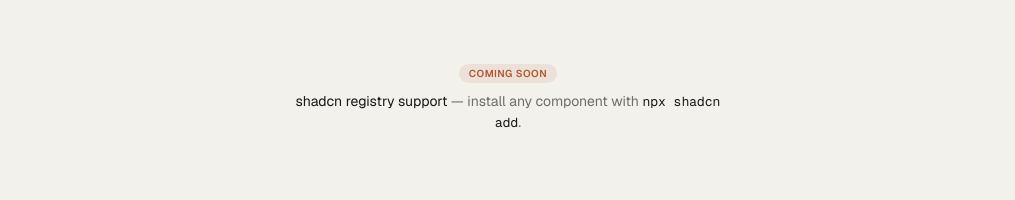
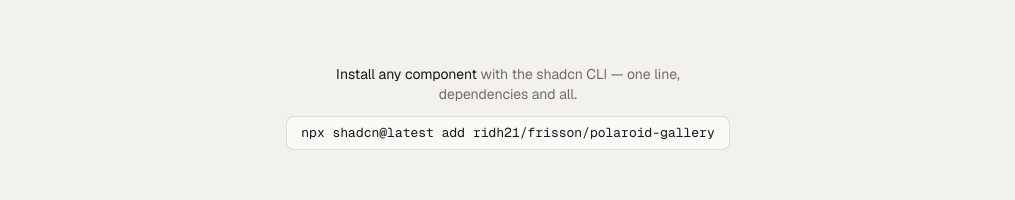
Before and after one commit to ridh21/frisson, a Next.js app: page / in a window 1280 px wide. Shown: the part 1131-1331 px from the top of the page, without its empty margins (132-1147 px from the left). Built offline with nearby package versions, Linux system fonts and the light colour scheme.

Commit message:
feat: update sidebar with shadcn registry link and enhance home component description

```diff
--- a/src/app/page.tsx
+++ b/src/app/page.tsx
@@ -1,6 +1,6 @@
 import Link from "next/link";
 import PolaroidGallery from "@/components/PolaroidGallery";
-import { firstSlug, registry } from "@/registry";
+import { firstSlug, registry, REGISTRY_NAMESPACE } from "@/registry";
 import { ThemeToggle } from "@/components/site/ThemeToggle";
 
 const GITHUB_URL = "https://github.com/ridh21/frisson";
@@ -74,18 +74,14 @@
         </p>
       </section>
 
-      <section className="mt-16 flex flex-col items-center gap-2 text-center">
-        <span className="rounded-full bg-[var(--accent)]/10 px-2.5 py-0.5 text-[10px] font-semibold uppercase tracking-wider text-[var(--accent)]">
-          Coming soon
-        </span>
+      <section className="mt-16 flex flex-col items-center gap-3 text-center">
         <p className="max-w-[46ch] text-sm text-[var(--muted)]">
-          <span className="text-[var(--ink)]">shadcn registry support</span> —
-          install any component with{" "}
-          <code className="font-mono text-[13px] text-[var(--ink)]">
-            npx shadcn add
-          </code>
-          .
+          <span className="text-[var(--ink)]">Install any component</span> with
+          the shadcn CLI — one line, dependencies and all.
         </p>
+        <code className="rounded-lg border border-[var(--line)] bg-[var(--panel)] px-3.5 py-1.5 font-mono text-[13px] text-[var(--ink)]">
+          npx shadcn@latest add {REGISTRY_NAMESPACE}/{firstSlug}
+        </code>
       </section>
 
       <footer className="mt-auto pt-24 text-xs text-[var(--muted)]">
--- a/src/components/site/Sidebar.tsx
+++ b/src/components/site/Sidebar.tsx
@@ -52,10 +52,15 @@
       </nav>
 
       <div className="mt-auto hidden flex-col gap-2 text-xs text-[var(--muted)] sm:flex">
-        <span className="inline-flex w-fit items-center gap-1.5 rounded-full border border-dashed border-[var(--line)] px-2 py-0.5">
+        <a
+          href="https://ui.shadcn.com/docs/registry/github"
+          target="_blank"
+          rel="noopener noreferrer"
+          className="inline-flex w-fit items-center gap-1.5 rounded-full border border-[var(--line)] px-2 py-0.5 transition-colors hover:text-[var(--ink)]"
+        >
           <span className="size-1.5 rounded-full bg-[var(--accent)]" />
-          shadcn registry · soon
-        </span>
+          shadcn registry
+        </a>
         <a
           href={GITHUB_URL}
           target="_blank"
```
